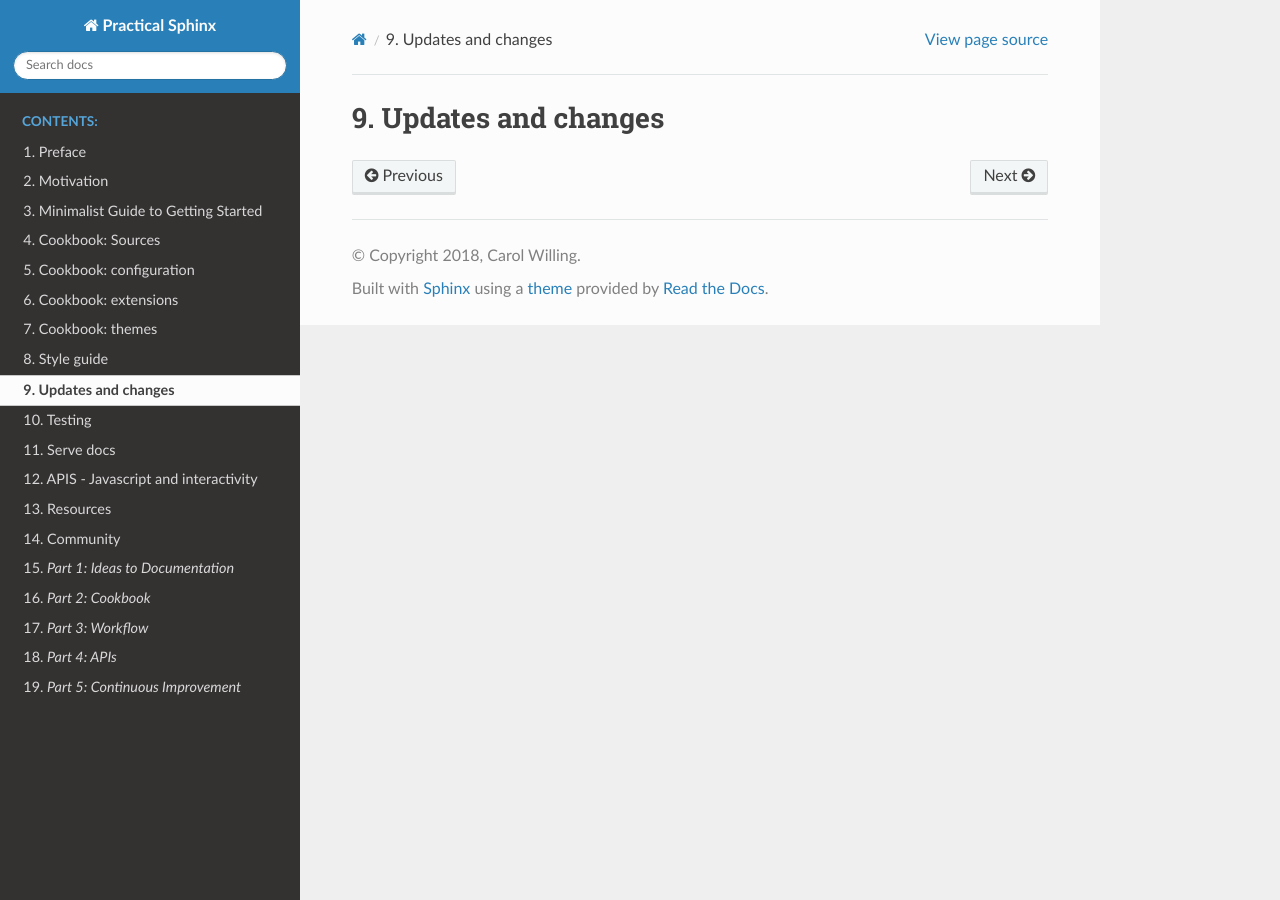
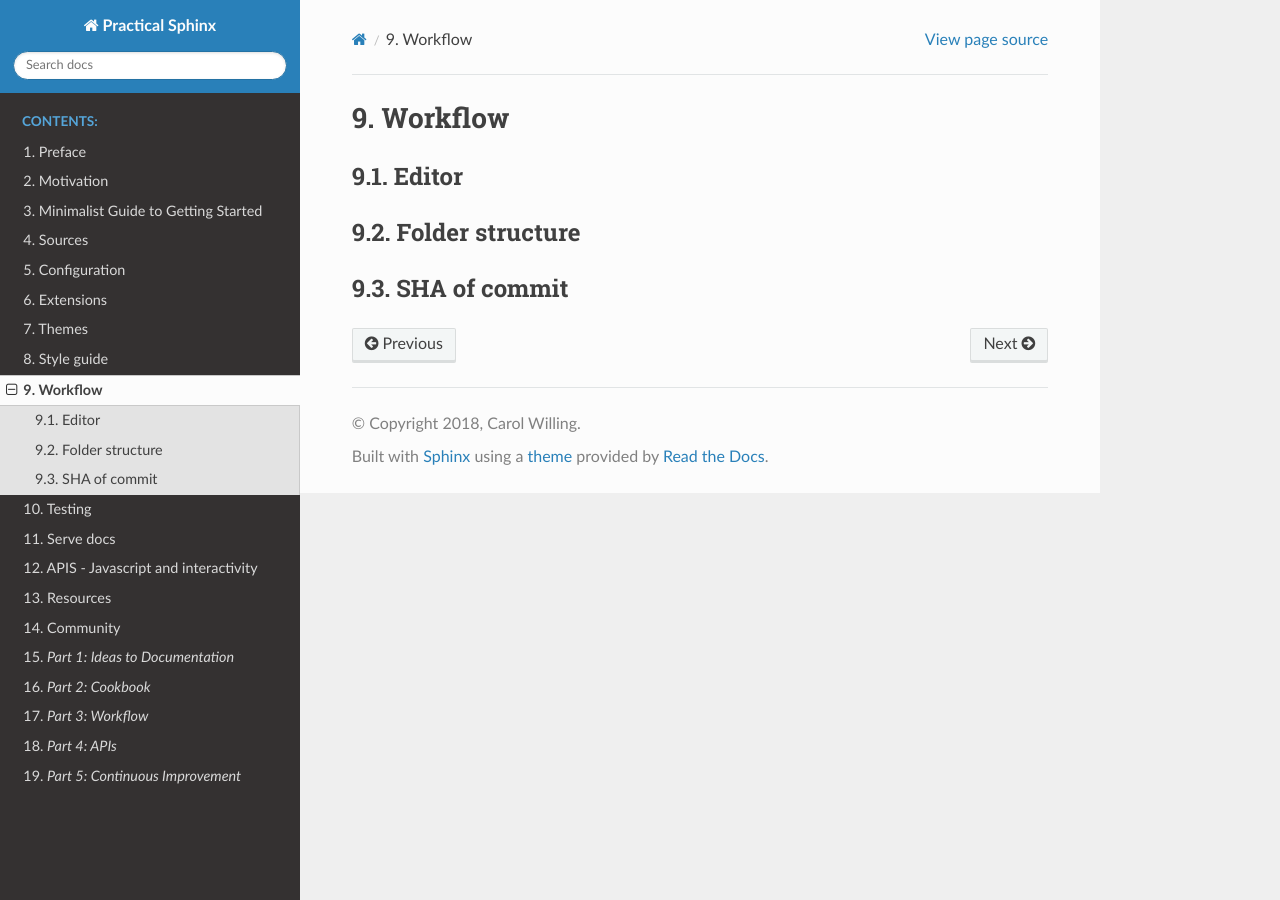
Before and after one commit to maxiaoan/practical-sphinx, a Sphinx documentation site: the page built from source/ch11-updates.rst, in a window 1280 px wide. Built offline with Sphinx 7.4.7 and the Read the Docs theme 2.0.0, drawn with Linux system fonts in a browser that asks for light colours; part of the change alters nothing that is shown.

Commit message:
update titles

```diff
--- a/source/ch11-updates.rst
+++ b/source/ch11-updates.rst
@@ -1,2 +1,12 @@
-Updates and changes
-===================
+Workflow
+========
+
+
+Editor
+------
+
+Folder structure
+----------------
+
+SHA of commit
+-------------
--- a/source/ch3-sources.rst
+++ b/source/ch3-sources.rst
@@ -1,5 +1,5 @@
-Cookbook: Sources
-=================
+Sources
+=======
 
 How to decide whether to use reStructuredText or Markdown?
 ----------------------------------------------------------
--- a/source/ch4-configuration.rst
+++ b/source/ch4-configuration.rst
@@ -1,5 +1,5 @@
-Cookbook: configuration
-=======================
+Configuration
+=============
 
 Python code
 
--- a/source/ch5-extensions.rst
+++ b/source/ch5-extensions.rst
@@ -1,5 +1,5 @@
-Cookbook: extensions
-====================
+Extensions
+==========
 
 Found confusing when I was getting started.
 
--- a/source/ch6-themes.rst
+++ b/source/ch6-themes.rst
@@ -1,5 +1,5 @@
-Cookbook: themes
-================
+Themes
+======
 
 alabaster
 ---------
```
